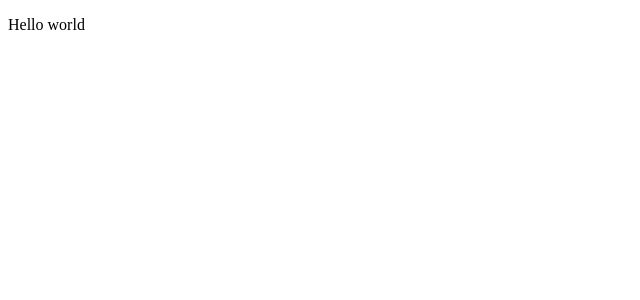
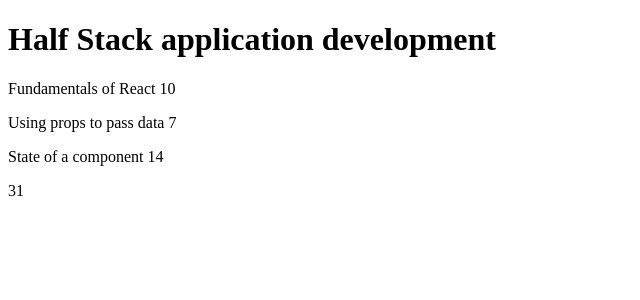
Before and after one commit to l-m-meyer/fullstackopen, a React (Create React App) app in the folder part1/: page / in a window 1280 px wide. Shown: the top 300 px of the page, without its empty margins (0-640 px from the left). Built offline with nearby package versions, Linux system fonts and the light colour scheme.

Commit message:
part1a exercises

```diff
--- a/part1/src/App.js
+++ b/part1/src/App.js
@@ -1,8 +1,53 @@
 
-const App = () => (
-  <div className="App">
-    <p>Hello world</p>
-  </div>
-);
+const Header = (props) => {
+  return (
+    <h1>{props.course}</h1>
+  )
+}
+
+const Part = (props) => {
+  return (
+    <p>
+      {props.part} {props.exercise}
+    </p>
+  )
+}
+
+const Content = (props) => {
+  return (
+    <div>
+      <Part part={props.part1} exercise={props.exercise1} />
+      <Part part={props.part2} exercise={props.exercise2} />
+      <Part part={props.part3} exercise={props.exercise3} />
+    </div>
+  )
+}
+const Total = (props) => {
+  return (
+    <p>{props.exercises}</p>
+  )
+}
+
+const App = () => {
+  const course = 'Half Stack application development'
+  const part1 = 'Fundamentals of React'
+  const exercises1 = 10
+  const part2 = 'Using props to pass data'
+  const exercises2 = 7
+  const part3 = 'State of a component'
+  const exercises3 = 14
+
+  return (
+    <div>
+      <Header course={course} />
+      <Content
+        part1={part1} exercise1={exercises1}
+        part2={part2} exercise2={exercises2}
+        part3={part3} exercise3={exercises3}
+      />
+      <Total exercises={exercises1 + exercises2 + exercises3} />
+    </div>
+  );
+}
 
 export default App;
```
